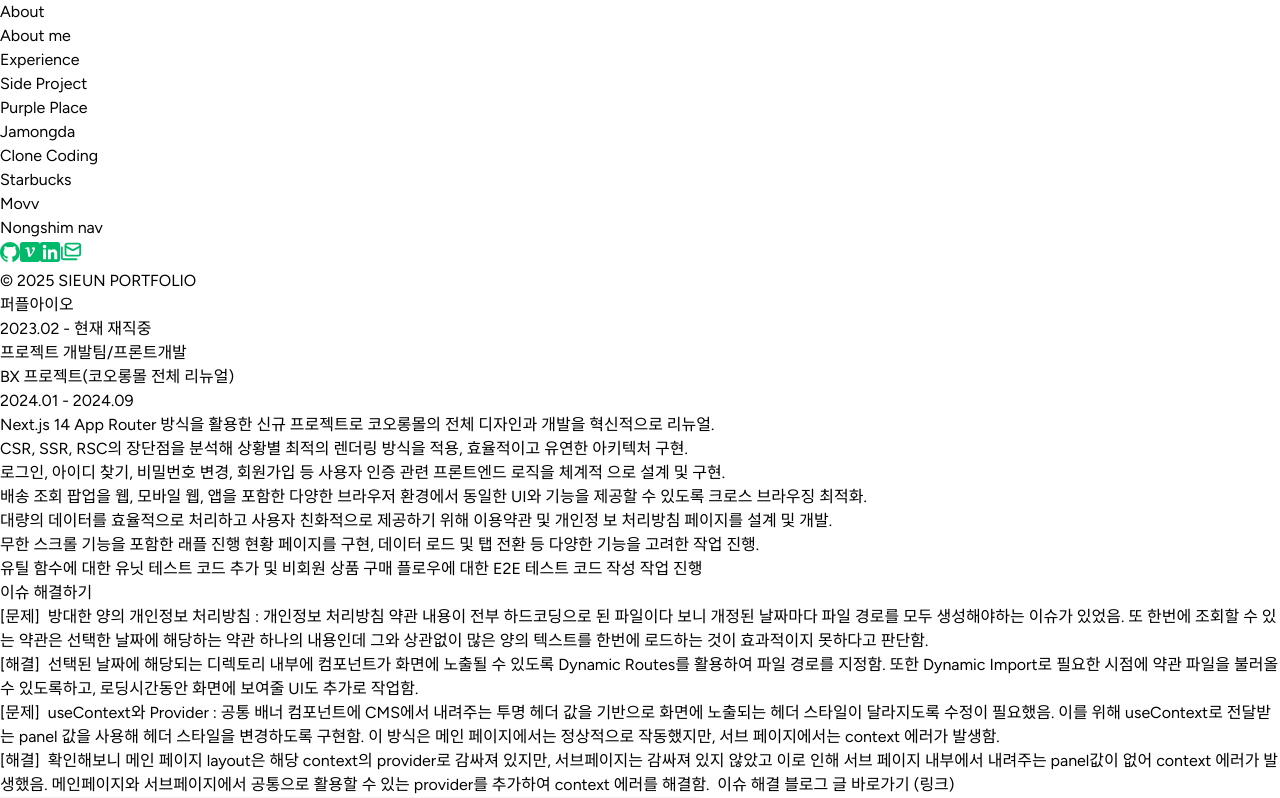
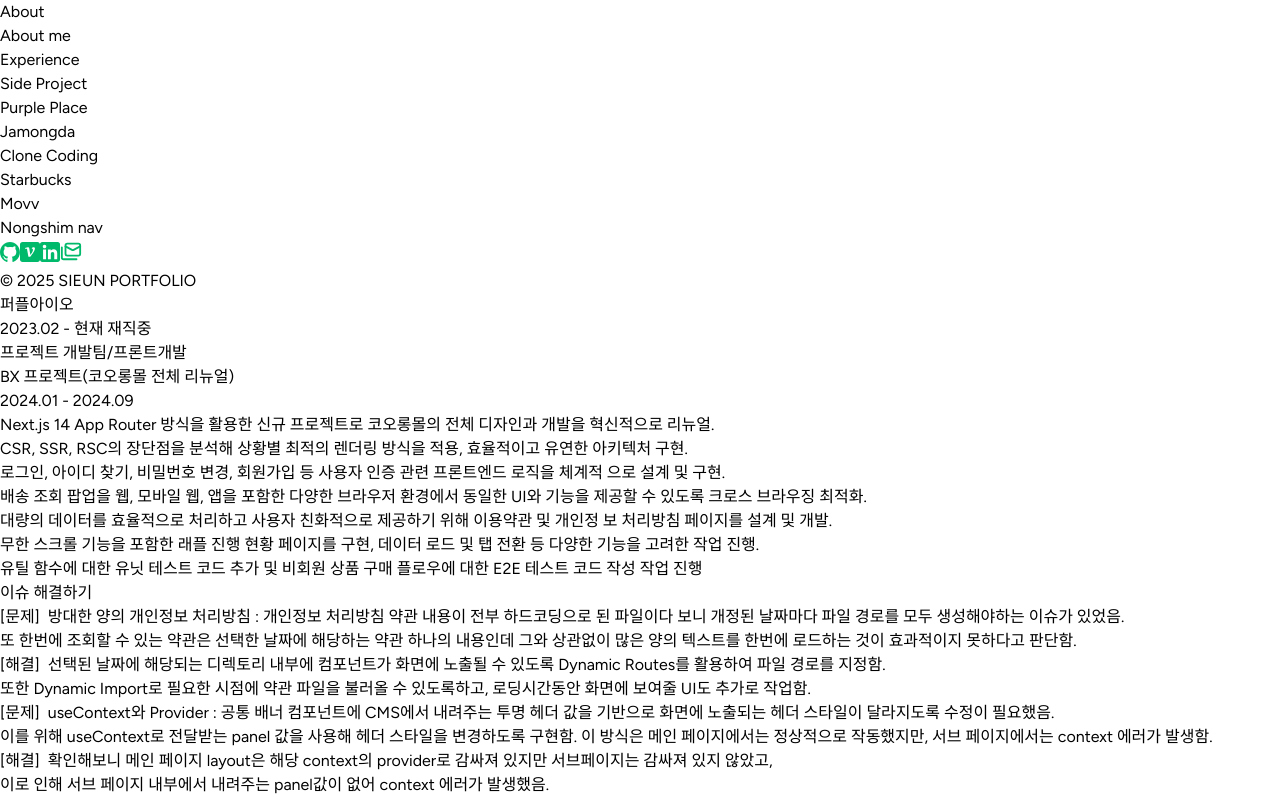
Before and after one commit to Sienna98/portfolio-sieun, a Next.js app: page /Experience in a window 1280 px wide. Shown: the top 798 px of the page. Built offline with nearby package versions, Linux system fonts and the light colour scheme.

Commit message:
코드 수정

```diff
--- a/src/app/(pages)/Experience/page.tsx
+++ b/src/app/(pages)/Experience/page.tsx
@@ -41,7 +41,7 @@ const ExperiencePage = () => {
                           {contents.contents.map((content, idx) => (
                             <li
                               key={idx}
-                              className="before:content-['-'] before:pr-1.5 text-sm flex"
+                              className="before:content-['-'] before:pr-1.5 text-sm flex whitespace-pre-wrap break-keep"
                             >
                               {content}
                             </li>
--- a/src/data/experienceData.tsx
+++ b/src/data/experienceData.tsx
@@ -36,9 +36,9 @@ export const ExperienceList = [
                   </span>
                   개인정보 처리방침 약관 내용이 전부 하드코딩으로 된 파일이다
                   보니 개정된 날짜마다 파일 경로를 모두 생성해야하는 이슈가
-                  있었음. 또 한번에 조회할 수 있는 약관은 선택한 날짜에 해당하는
-                  약관 하나의 내용인데 그와 상관없이 많은 양의 텍스트를 한번에
-                  로드하는 것이 효과적이지 못하다고 판단함.
+                  있었음. <br /> 또 한번에 조회할 수 있는 약관은 선택한 날짜에
+                  해당하는 약관 하나의 내용인데 그와 상관없이 많은 양의 텍스트를
+                  한번에 로드하는 것이 효과적이지 못하다고 판단함.
                 </span>
               </div>,
               <div className="leading-5">
@@ -51,6 +51,7 @@ export const ExperienceList = [
                 <span>
                   &nbsp;선택된 날짜에 해당되는 디렉토리 내부에 컴포넌트가 화면에
                   노출될 수 있도록 Dynamic Routes를 활용하여 파일 경로를 지정함.
+                  <br />
                   또한 Dynamic Import로 필요한 시점에 약관 파일을 불러올 수
                   있도록하고, 로딩시간동안 화면에 보여줄 UI도 추가로 작업함.
                 </span>
@@ -67,10 +68,11 @@ export const ExperienceList = [
                     &nbsp;useContext와 Provider :&nbsp;
                   </span>
                   공통 배너 컴포넌트에 CMS에서 내려주는 투명 헤더 값을 기반으로
-                  화면에 노출되는 헤더 스타일이 달라지도록 수정이 필요했음. 이를
-                  위해 useContext로 전달받는 panel 값을 사용해 헤더 스타일을
-                  변경하도록 구현함. 이 방식은 메인 페이지에서는 정상적으로
-                  작동했지만, 서브 페이지에서는 context 에러가 발생함.
+                  화면에 노출되는 헤더 스타일이 달라지도록 수정이 필요했음.
+                  <br /> 이를 위해 useContext로 전달받는 panel 값을 사용해 헤더
+                  스타일을 변경하도록 구현함. 이 방식은 메인 페이지에서는
+                  정상적으로 작동했지만, 서브 페이지에서는 context 에러가
+                  발생함.
                 </span>
               </div>,
               <div className="leading-5">
@@ -82,10 +84,11 @@ export const ExperienceList = [
                 </span>
                 <span>
                   &nbsp;확인해보니 메인 페이지 layout은 해당 context의
-                  provider로 감싸져 있지만, 서브페이지는 감싸져 있지 않았고 이로
-                  인해 서브 페이지 내부에서 내려주는 panel값이 없어 context
-                  에러가 발생했음. 메인페이지와 서브페이지에서 공통으로 활용할
-                  수 있는 provider를 추가하여 context 에러를 해결함.
+                  provider로 감싸져 있지만 서브페이지는 감싸져 있지 않았고,
+                  <br /> 이로 인해 서브 페이지 내부에서 내려주는 panel값이 없어
+                  context 에러가 발생했음. <br />
+                  메인페이지와 서브페이지에서 공통으로 활용할 수 있는 provider를
+                  추가하여 context 에러를 해결함.
                 </span>
                 &nbsp;&nbsp;
                 <a
```
